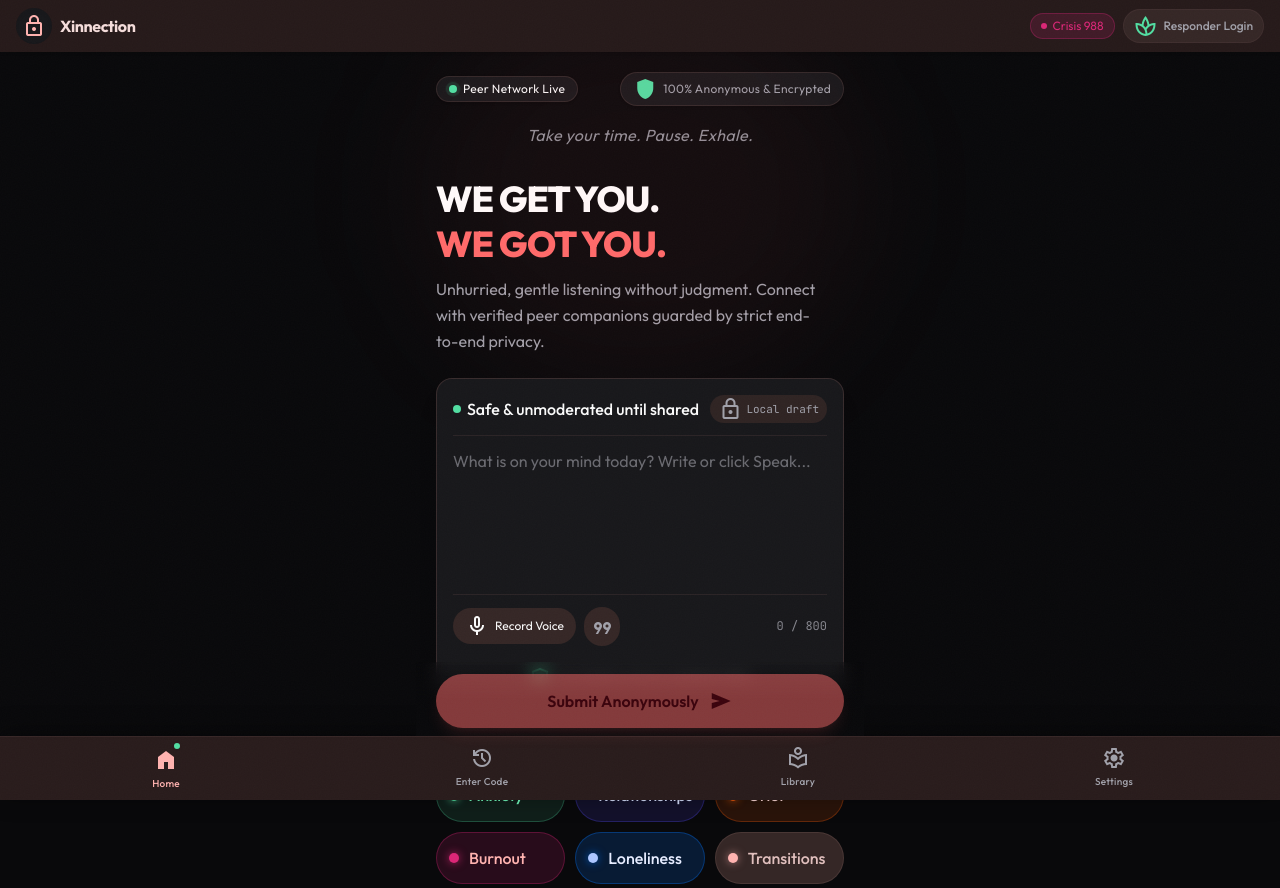
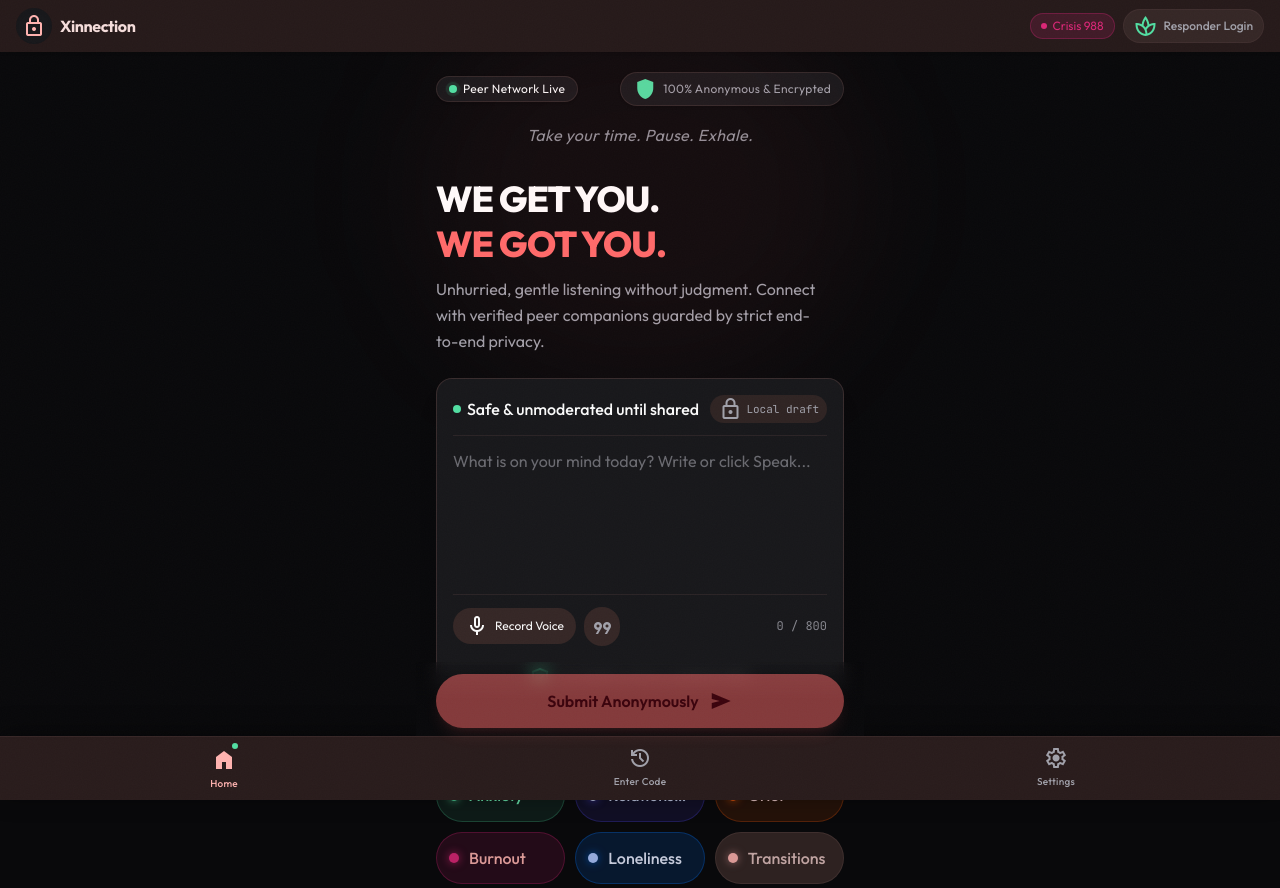
Before and after one commit to Respectus11/Xinnection, a Next.js app: page /en in a window 1280 px wide. Shown: the top 888 px of the page. Built offline with nearby package versions, Linux system fonts and the light colour scheme.

Commit message:
feat: remove library modal and default theme context to other

```diff
--- a/src/app/[locale]/(seeker)/page.tsx
+++ b/src/app/[locale]/(seeker)/page.tsx
@@ -10,7 +10,7 @@ import { SeekerBottomNav } from "@/components/seeker/SeekerBottomNav";
 export default function SeekerLandingPage() {
   const router = useRouter();
   const [content, setContent] = useState("");
-  const [categorySlug, setCategorySlug] = useState("");
+  const [categorySlug, setCategorySlug] = useState("other");
   const [isSubmitting, setIsSubmitting] = useState(false);
 
   const handleSubmit = async () => {
--- a/src/app/[locale]/page.tsx
+++ b/src/app/[locale]/page.tsx
@@ -14,7 +14,7 @@ export default function HomePage() {
   const locale = (params?.locale as string) || "en";
 
   const [content, setContent] = useState("");
-  const [categorySlug, setCategorySlug] = useState("");
+  const [categorySlug, setCategorySlug] = useState("other");
   const [isSubmitting, setIsSubmitting] = useState(false);
   const [submitError, setSubmitError] = useState<string | null>(null);
 
--- a/src/components/seeker/CategoryPillsGrid.tsx
+++ b/src/components/seeker/CategoryPillsGrid.tsx
@@ -7,6 +7,7 @@ const seekerCategories = [
   { id: "burnout", label: "Burnout", color: "rose" },
   { id: "loneliness", label: "Loneliness", color: "secondary" },
   { id: "transitions", label: "Transitions", color: "primary" },
+  { id: "other", label: "Other", color: "other" },
 ];
 interface CategoryPillsGridProps {
   selectedCategory: string;
@@ -22,8 +23,6 @@ export function CategoryPillsGrid({ selectedCategory, onSelect }: CategoryPillsG
       </div>
       <div className="grid grid-cols-2 sm:grid-cols-3 gap-2.5" id="theme-pill-group">
         {seekerCategories.map((category) => {
-          // A bit of custom mapping to replicate the vibrant colors exactly as in the Stitch design.
-          // In a fully integrated tailwind setup, these could map to dynamic classes.
           const colorMap: Record<string, { bg: string, border: string, dotBg: string, dotShadow: string, textColor: string }> = {
             anxiety: {
               bg: "bg-tertiary/10", border: "border-tertiary/25 hover:border-tertiary/60",
@@ -48,23 +47,32 @@ export function CategoryPillsGrid({ selectedCategory, onSelect }: CategoryPillsG
             transitions: {
               bg: "bg-surface-container-high", border: "border-outline-variant/60 hover:border-primary/50",
               dotBg: "bg-primary", dotShadow: "shadow-[0_0_8px_rgba(255,179,176,0.6)]", textColor: "text-on-surface-variant"
+            },
+            other: {
+              bg: "bg-surface-container-high/60", border: "border-outline-variant/60 hover:border-starlight-white/40",
+              dotBg: "bg-muted-silver", dotShadow: "shadow-[0_0_8px_rgba(156,163,175,0.6)]", textColor: "text-starlight-white"
             }
           };
 
           const style = colorMap[category.id] || colorMap.anxiety;
 
           const isSelected = selectedCategory === category.id;
-          const activeRing = isSelected ? "ring-2 ring-primary/80 ring-offset-1 ring-offset-canvas-deep" : "";
+          const activeRing = isSelected ? "ring-2 ring-primary/80 ring-offset-2 ring-offset-canvas-deep bg-surface-bright/20 shadow-md" : "opacity-85 hover:opacity-100";
 
           return (
             <button
               key={category.id}
               onClick={() => onSelect(category.id)}
-              className={`group relative flex items-center gap-2.5 p-3 rounded-xl ${style.bg} border ${style.border} transition-all duration-150 text-left active:scale-95 ${activeRing}`}
+              className={`group relative flex items-center justify-between p-3 rounded-xl ${style.bg} border ${style.border} transition-all duration-150 text-left active:scale-95 cursor-pointer ${activeRing}`}
               type="button"
             >
-              <span className={`h-2.5 w-2.5 rounded-full ${style.dotBg} ${style.dotShadow}`}></span>
-              <span className={`font-body-md text-body-md font-medium ${style.textColor}`}>{category.label}</span>
+              <div className="flex items-center gap-2.5 min-w-0">
+                <span className={`h-2.5 w-2.5 rounded-full ${style.dotBg} ${style.dotShadow} shrink-0`}></span>
+                <span className={`font-body-md text-body-md font-medium truncate ${style.textColor}`}>{category.label}</span>
+              </div>
+              {isSelected && (
+                <span className="material-symbols-outlined text-[16px] text-tertiary font-bold shrink-0">check</span>
+              )}
             </button>
           );
         })}
--- a/src/components/seeker/SeekerBottomNav.tsx
+++ b/src/components/seeker/SeekerBottomNav.tsx
@@ -9,7 +9,6 @@ interface SeekerBottomNavProps {
 }
 
 export function SeekerBottomNav({ onSubmit, isSubmitting, disabled }: SeekerBottomNavProps) {
-  const [isLibraryOpen, setIsLibraryOpen] = useState(false);
   const [isSettingsOpen, setIsSettingsOpen] = useState(false);
 
   return (
@@ -45,31 +44,22 @@ export function SeekerBottomNav({ onSubmit, isSubmitting, disabled }: SeekerBott
         </div>
 
         {/* Global Bottom Navigation Bar */}
-        <nav className="w-full h-16 bg-surface-container border-t border-outline-variant/30 flex justify-around items-center px-2 pb-safe-bottom shadow-[0_-4px_24px_rgba(0,0,0,0.4)]">
-          <Link href="/" className="flex flex-col items-center justify-center w-16 h-full text-primary gap-1 cursor-pointer">
+        <nav className="w-full h-16 bg-surface-container border-t border-outline-variant/30 flex justify-around items-center px-4 pb-safe-bottom shadow-[0_-4px_24px_rgba(0,0,0,0.4)]">
+          <Link href="/" className="flex flex-col items-center justify-center w-20 h-full text-primary gap-1 cursor-pointer">
             <div className="relative">
               <span className="material-symbols-outlined text-[24px]" style={{ fontVariationSettings: "'FILL' 1" }}>home</span>
               <span className="absolute -top-1 -right-1 w-2.5 h-2.5 bg-tertiary rounded-full border-2 border-surface-container"></span>
             </div>
             <span className="text-[10px] font-label font-medium tracking-wide">Home</span>
           </Link>
-          <Link href="/code" className="flex flex-col items-center justify-center w-16 h-full text-muted-silver hover:text-starlight-white gap-1 transition-colors cursor-pointer" title="Find existing thread by code">
+          <Link href="/code" className="flex flex-col items-center justify-center w-20 h-full text-muted-silver hover:text-starlight-white gap-1 transition-colors cursor-pointer" title="Find existing thread by code">
             <span className="material-symbols-outlined text-[24px]">history</span>
             <span className="text-[10px] font-label font-medium tracking-wide">Enter Code</span>
           </Link>
           <button
             type="button"
-            onClick={() => setIsLibraryOpen(true)}
-            className="flex flex-col items-center justify-center w-16 h-full text-muted-silver hover:text-starlight-white gap-1 transition-colors cursor-pointer"
-            title="Grounding & Self-care Library"
-          >
-            <span className="material-symbols-outlined text-[24px]">local_library</span>
-            <span className="text-[10px] font-label font-medium tracking-wide">Library</span>
-          </button>
-          <button
-            type="button"
             onClick={() => setIsSettingsOpen(true)}
-            className="flex flex-col items-center justify-center w-16 h-full text-muted-silver hover:text-starlight-white gap-1 transition-colors cursor-pointer"
+            className="flex flex-col items-center justify-center w-20 h-full text-muted-silver hover:text-starlight-white gap-1 transition-colors cursor-pointer"
             title="Privacy Settings"
           >
             <span className="material-symbols-outlined text-[24px]">settings</span>
@@ -77,57 +67,6 @@ export function SeekerBottomNav({ onSubmit, isSubmitting, disabled }: SeekerBott
           </button>
         </nav>
       </div>
-
-      {/* Self-Care & Grounding Library Modal */}
-      {isLibraryOpen && (
-        <div className="fixed inset-0 z-[100] bg-canvas-deep/80 backdrop-blur-md flex items-center justify-center p-4">
-          <div className="bg-elevated-onyx border border-white/10 rounded-2xl p-6 max-w-md w-full shadow-2xl relative">
-            <div className="flex items-center justify-between pb-3 border-b border-white/10 mb-4">
-              <div className="flex items-center gap-2 text-tertiary">
-                <span className="material-symbols-outlined text-2xl">local_library</span>
-                <h3 className="font-headline-sm text-lg font-bold text-starlight-white">Calming Library</h3>
-              </div>
-              <button
-                onClick={() => setIsLibraryOpen(false)}
-                className="p-1.5 rounded-full hover:bg-white/10 text-muted-silver hover:text-starlight-white"
-                type="button"
-              >
-                <span className="material-symbols-outlined text-xl">close</span>
-              </button>
-            </div>
-            <div className="space-y-3">
-              <div className="p-3.5 rounded-xl bg-canvas-deep border border-tertiary/30 flex items-start gap-3">
-                <span className="material-symbols-outlined text-tertiary text-2xl mt-0.5">air</span>
-                <div>
-                  <h4 className="text-sm font-semibold text-starlight-white">4-7-8 Deep Breathing</h4>
-                  <p className="text-xs text-muted-silver mt-1">Inhale softly through your nose for 4s, hold for 7s, exhale completely through your mouth for 8s.</p>
-                </div>
-              </div>
-              <div className="p-3.5 rounded-xl bg-canvas-deep border border-secondary/30 flex items-start gap-3">
-                <span className="material-symbols-outlined text-secondary text-2xl mt-0.5">spa</span>
-                <div>
-                  <h4 className="text-sm font-semibold text-starlight-white">5-4-3-2-1 Sensory Grounding</h4>
-                  <p className="text-xs text-muted-silver mt-1">Name 5 things you can see, 4 you can touch, 3 you can hear, 2 you can smell, and 1 you can taste.</p>
-                </div>
-              </div>
-              <div className="p-3.5 rounded-xl bg-canvas-deep border border-peach/30 flex items-start gap-3">
-                <span className="material-symbols-outlined text-peach text-2xl mt-0.5">phone_in_talk</span>
-                <div>
-                  <h4 className="text-sm font-semibold text-starlight-white">Free Crisis Lifeline</h4>
-                  <p className="text-xs text-muted-silver mt-1">Dial or text <strong className="text-starlight-white">988</strong> anytime for confidential, immediate human support.</p>
-                </div>
-              </div>
-            </div>
-            <button
-              onClick={() => setIsLibraryOpen(false)}
-              className="mt-5 w-full py-2.5 rounded-full bg-surface-container-high hover:bg-white/10 text-starlight-white font-medium text-sm transition-colors"
-              type="button"
-            >
-              Close
-            </button>
-          </div>
-        </div>
-      )}
 
       {/* Privacy Settings Modal */}
       {isSettingsOpen && (
```
